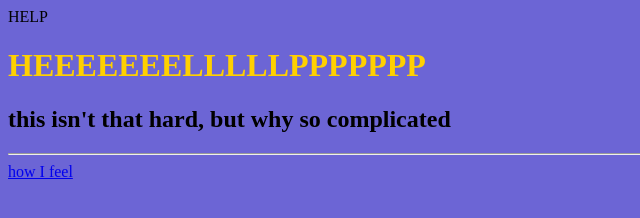
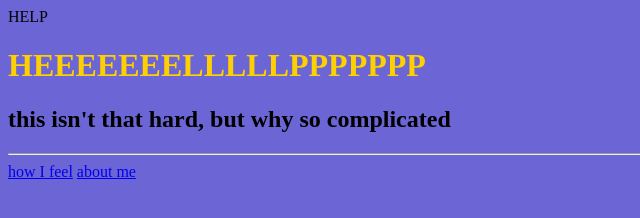
Before and after one commit to IIEmilyII/INFS-624, a plain HTML site: page index.html in a window 1280 px wide. Shown: the full height of the page, 0-640 px from the left. Drawn offline with Linux system fonts and the light colour scheme.

Commit message:
Update index.html

```diff
--- a/index.html
+++ b/index.html
@@ -1,6 +1,5 @@
 HELP
 
-<title>INFS634 Practice</title>
 <style>
 body {background-color: rgb(108, 101, 213);}
 h1 {color: rgb(255, 208, 0);}
@@ -13,6 +12,7 @@ p {color: blue;}
 
     <hr>
     <a href = "https://tenor.com/view/what-angry-comprehension-gif-27620573" target="_blank" title="click it!!!! You know you want to">how I feel</a>
-    <a href =
+    <a href = "Assets/about.html" target="_blank" title="click it!!!! You know you want to">about me</a>
+
 
 </body>
```
